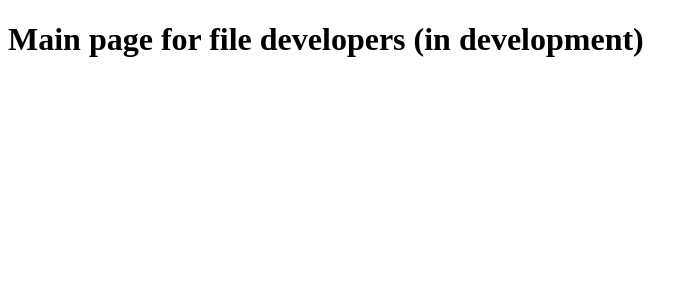
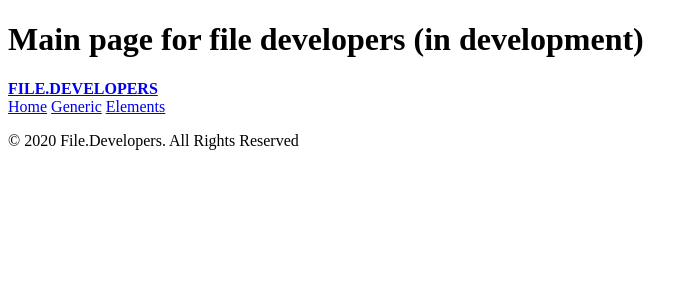
Before and after one commit to file-developers/web, a Flask app: page / in a window 1280 px wide. Shown: the top 300 px of the page, without its empty margins (0-698 px from the left). Run offline with Flask 2, Linux system fonts and the light colour scheme.

Commit message:
Update index.html

```diff
--- a/templates/index.html
+++ b/templates/index.html
@@ -2,4 +2,22 @@
 
 {% block body %}
 <h1>Main page for file developers (in development)</h1>
+<!-- Header -->
+			<header id="header">
+				<div class="inner">
+					<a href="index.html" class="logo"><b>FILE.DEVELOPERS</b></a>
+					<nav id="nav">
+						<a href="index.html">Home</a>
+						<a href="generic.html">Generic</a>
+						<a href="elements.html">Elements</a>
+					</nav>
+				</div>
+			</header>
+      <footer id="footer">
+				<div class="inner">
+          <div id="copyright">
+            <p>© 2020 File.Developers. All Rights Reserved</p>
+          </div>
+				</div>
+			</footer>
 {% endblock body %}
```
